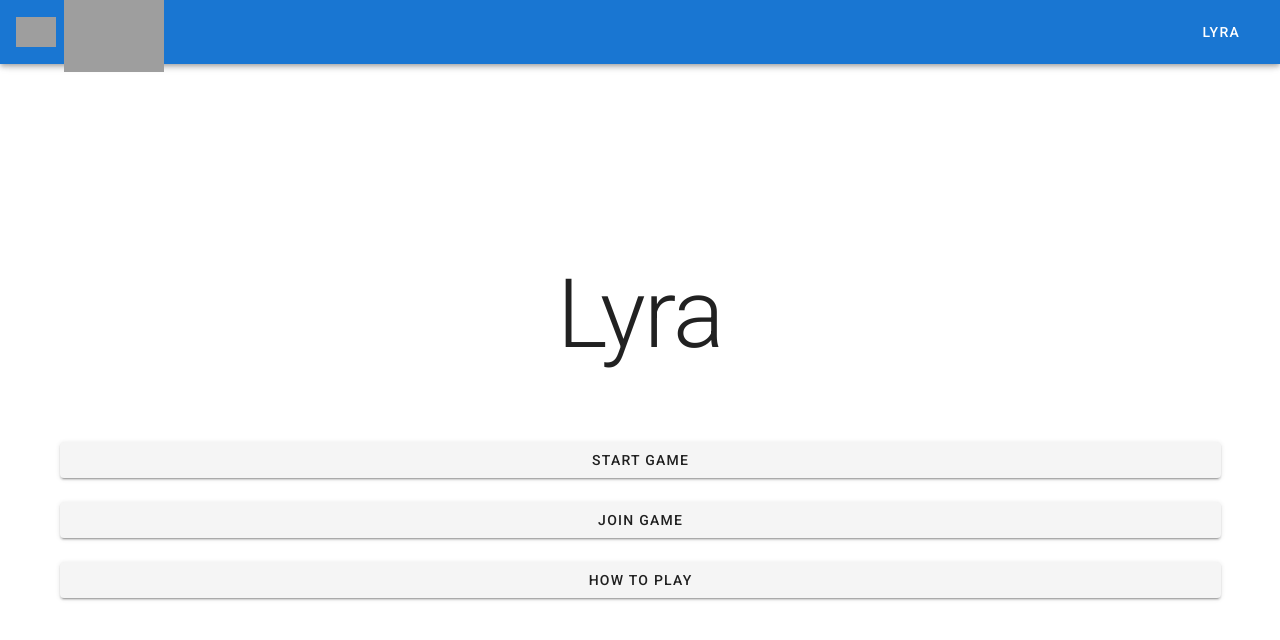
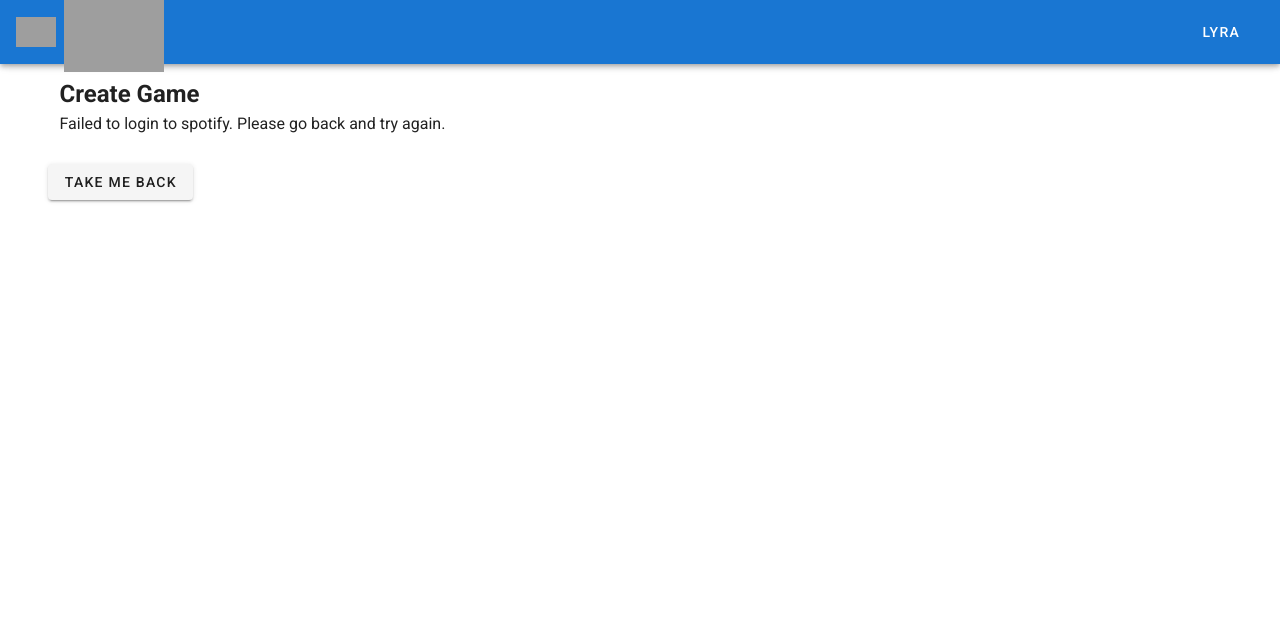
Before and after one commit to GV94/singsing, a Vue app: page /create-game in a window 1280 px wide. Shown: the top 640 px of the page. Built offline with nearby package versions, Linux system fonts and the light colour scheme; no server answers; grey boxes are pictures that could not be loaded.

Commit message:
wip: game flow

```diff
--- a/src/App.vue
+++ b/src/App.vue
@@ -48,26 +48,5 @@ export default Vue.extend({
     room: "",
     token: "",
   }),
-  created: async function () {
-    const cookie = Cookies.get("spotify-access-token");
-    if (cookie) {
-      this.token = cookie;
-    } else {
-      const param = window.location?.href?.match(
-        /(\?|#|&)access_token=([^&]*)/
-      );
-      const token =
-        param && param.length > 1 ? decodeURIComponent(param[2]) : "";
-      if (token) {
-        this.token = token;
-        Cookies.set("spotify-access-token", token, {
-          expires: new Date(Date.now() + 3600 * 1000),
-        });
-      }
-    }
-    if (window.location.href.includes("#access_token")) {
-      window.location.replace("/");
-    }
-  },
 });
 </script>
--- a/src/components/HelloWorld.vue
+++ b/src/components/HelloWorld.vue
@@ -1,7 +1,7 @@
 <template>
   <v-container>
     <v-row class="text-center">
-      <v-col cols="12" v-if="token.length > 0">
+      <v-col cols="12">
         <h2>You are logged in!</h2>
         <v-text-field v-model="q" type="text"></v-text-field>
         <v-btn @click="search">Search</v-btn>
--- /dev/null
+++ b/src/views/CreateGame/CreateGame.vue
@@ -0,0 +1,40 @@
+<template>
+  <v-container>
+    <h2>Create Game</h2>
+    <v-row v-if="errorOccured">
+      <p class="col-12">
+        {{ errorMessage }}
+      </p>
+    </v-row>
+    <v-row>
+      <router-link to="/">
+        <v-btn class="col-12">Take me back</v-btn>
+      </router-link>
+    </v-row>
+  </v-container>
+</template>
+
+<script lang="ts">
+import Vue from "vue";
+import Cookies from "js-cookie";
+
+export default Vue.extend({
+  name: "CreateGame",
+  data: () => ({ errorOccured: false, errorMessage: "" }),
+  created() {
+    const param = window.location?.href?.match(/(\?|#|&)access_token=([^&]*)/);
+    const token = param && param.length > 1 ? decodeURIComponent(param[2]) : "";
+    if (token) {
+      Cookies.set("spotify-access-token", token, {
+        expires: new Date(Date.now() + 3600 * 1000),
+      });
+      /* TODO: Create a new lobby and redirect the user to it. */
+      this.$router.push("/game/gameLobbyHere");
+    } else {
+      this.errorOccured = true;
+      this.errorMessage =
+        "Failed to login to spotify. Please go back and try again.";
+    }
+  },
+});
+</script>
```
Also changed, not shown: src/main.ts (+7 -1 lines).
